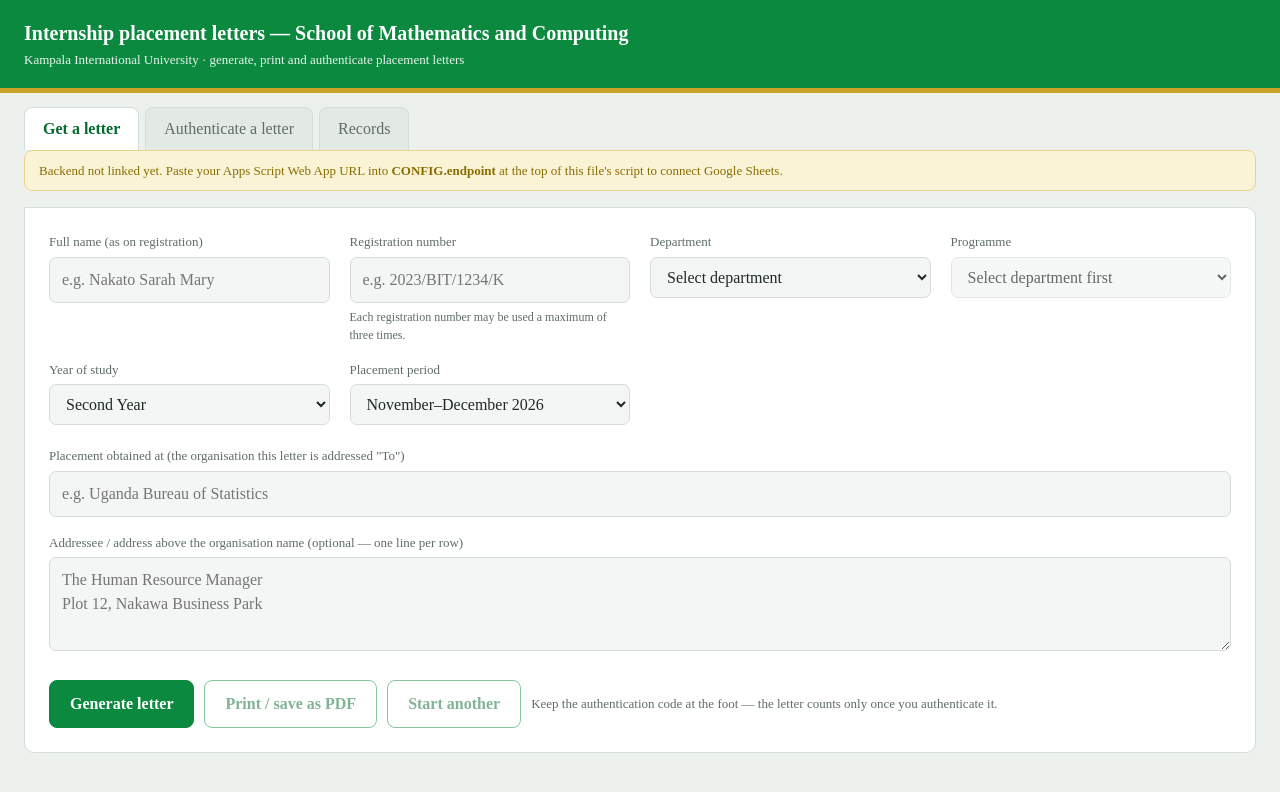
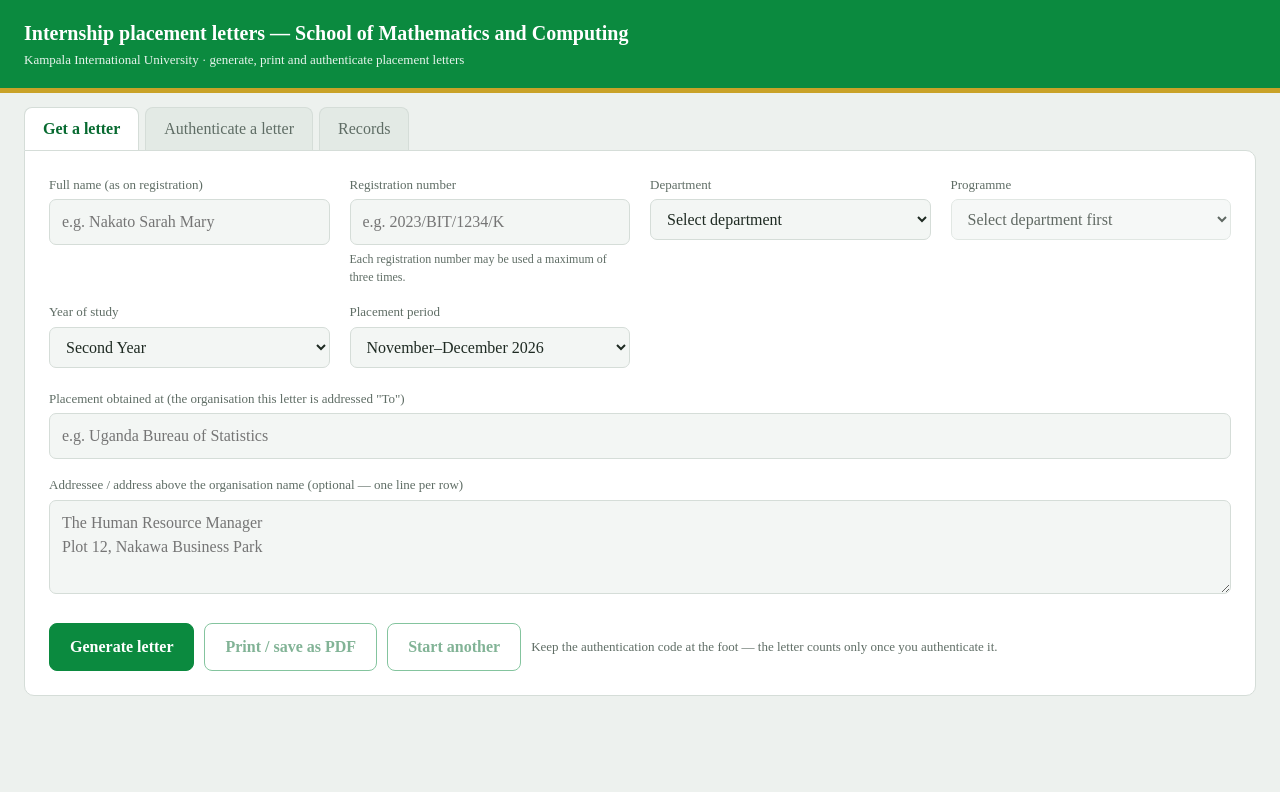
Before and after one commit to SOMCA-KIU/Student-Placement, a plain HTML site: page index.html in a window 1280 px wide. Drawn offline with Linux system fonts and the light colour scheme.

Commit message:
Update index.html

```diff
--- a/index.html
+++ b/index.html
@@ -185,7 +185,7 @@
 /* ===================== CONFIG — edit before deployment ===================== */
 const CONFIG = {
   // 1) Paste the Apps Script Web App URL (ends in /exec) from the setup steps:
-  endpoint: "PASTE_YOUR_APPS_SCRIPT_WEB_APP_URL_HERE",
+  endpoint: "https://script.google.com/macros/s/AKfycbx6cA9Uj4SMLc644tFhP5DWcOQ9bV8yUY_kj-q13soFr_vdm6Dvihgfl1DO5m-AqcPl/exec",
   // 2) This MUST be identical to the SECRET set inside the Apps Script Code.gs:
   secret: "KIU-SMC-PLACEMENT-2026-CHANGE-ME",
 
```
